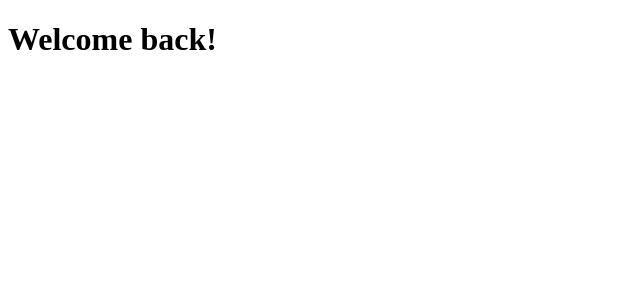
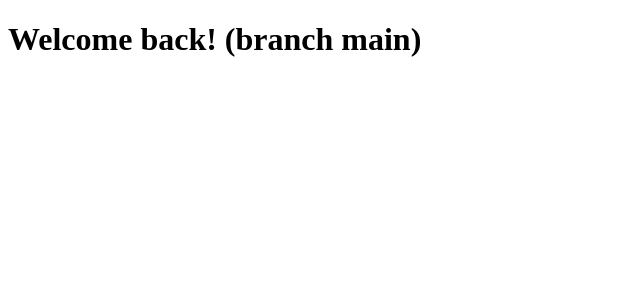
Before and after one commit to sh5623/practice_react, a React (Create React App) app: page / in a window 1280 px wide. Shown: the top 300 px of the page, without its empty margins (0-640 px from the left). Built offline with nearby package versions, Linux system fonts and the light colour scheme.

Commit message:
edit App.js html

```diff
--- a/src/App.js
+++ b/src/App.js
@@ -1,7 +1,7 @@
 function App() {
   return (
     <div>
-      <h1>Welcome back!</h1>
+      <h1>Welcome back! (branch main)</h1>
     </div>
   );
 }
```
